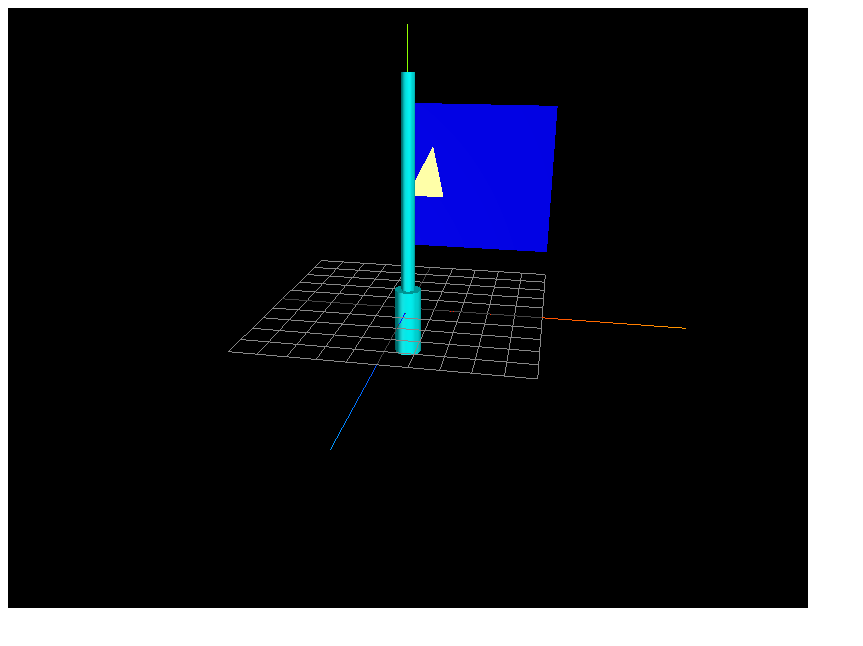
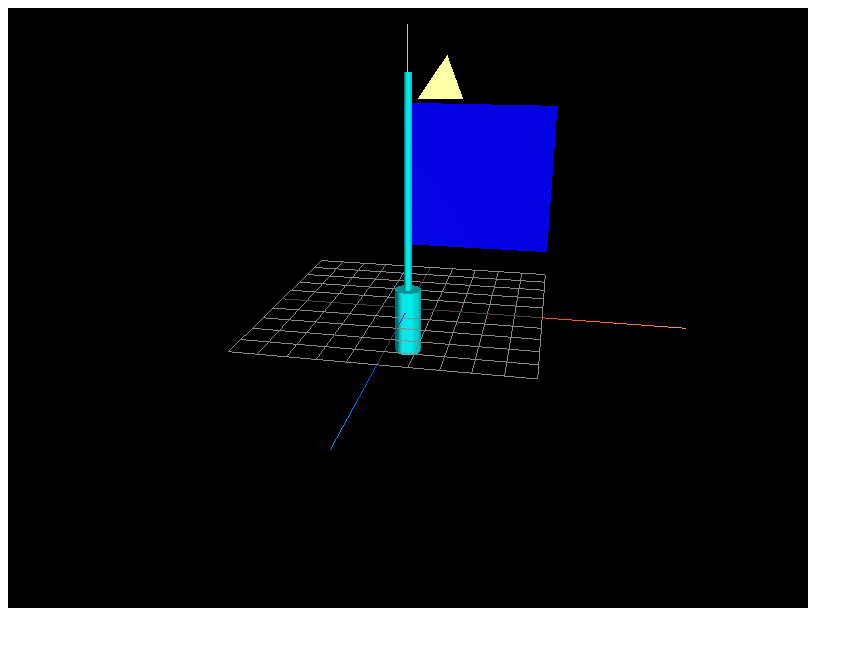
Before and after one commit to KondaAtsushi/2024CG.WEBGL, a plain HTML site: page index.html in a window 1280 px wide. Shown: the whole page, without its empty margins (0-863 px from the left). Drawn offline with nearby package versions, Linux system fonts and the light colour scheme.

Commit message:
Update index.html

```diff
--- a/index.html
+++ b/index.html
@@ -54,10 +54,10 @@
 
         var triangle = new THREE.MeshBasicMaterial({color:0xffffa8});
         var shape = new THREE.Shape();
-        shape.moveTo(0,1.5);
-        shape.lineTo(0.15,1);
-        shape.lineTo(-0.15,1);
-        shape.lineTo(0,1.5);
+        shape.moveTo(0,2.5);
+        shape.lineTo(0.2,2);
+        shape.lineTo(-0.2,2);
+        shape.lineTo(0,2.5);
         var Tgeometry = new THREE.ShapeGeometry(shape);
         var Striangle = new THREE.Mesh(Tgeometry,triangle);
         Striangle.rotation.set(-0.8,0,0);
@@ -72,7 +72,7 @@
 
 
         //棒
-        var cylinderGeometry2 = new THREE.CylinderGeometry( 0.05, 0.05, 2, 12 );
+        var cylinderGeometry2 = new THREE.CylinderGeometry( 0.03, 0.03, 2, 12 );
         var cylinderMaterial2 = new THREE. MeshPhongMaterial( { color: 0x00ffff } );
         var cylinder2 = new THREE.Mesh( cylinderGeometry2, cylinderMaterial2 );
         cylinder2.position.set( 0, 0.7, 0);
```
